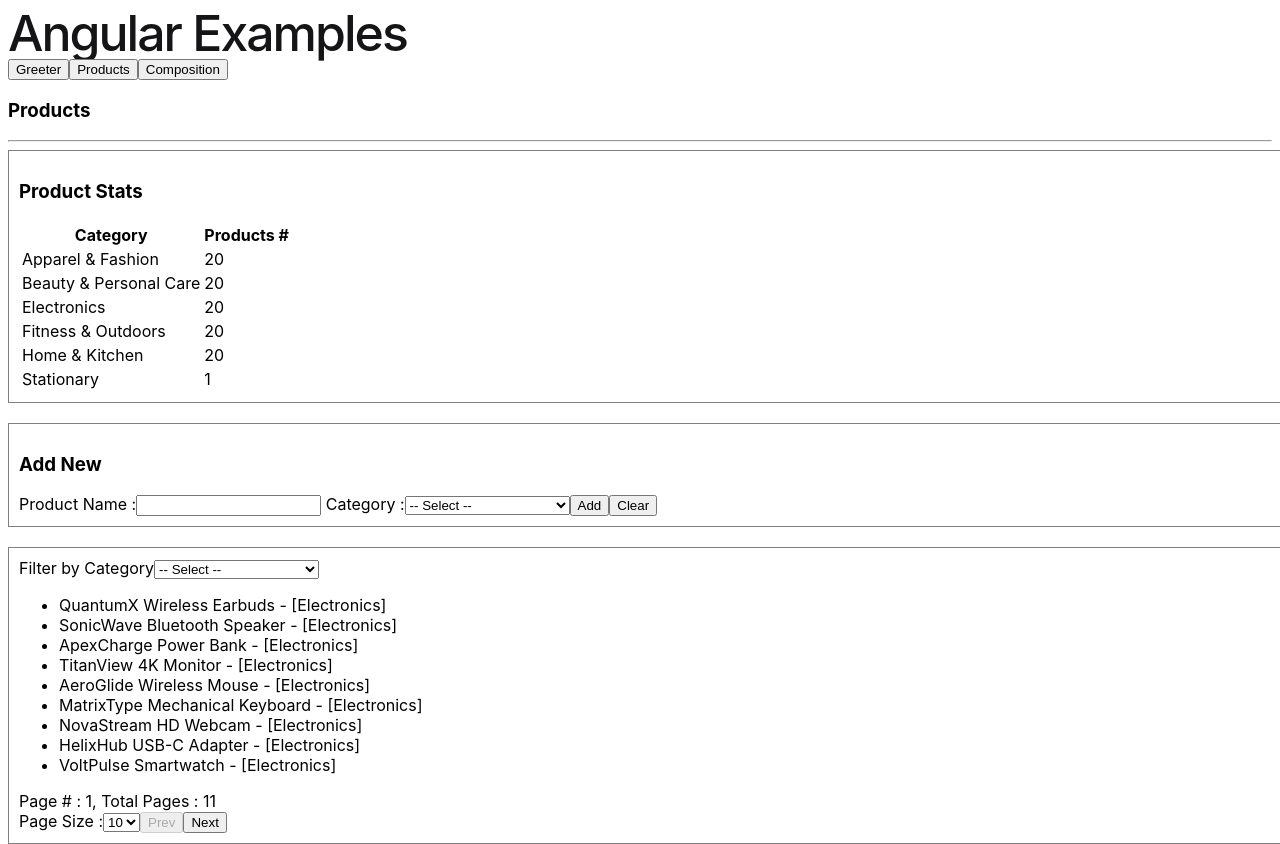
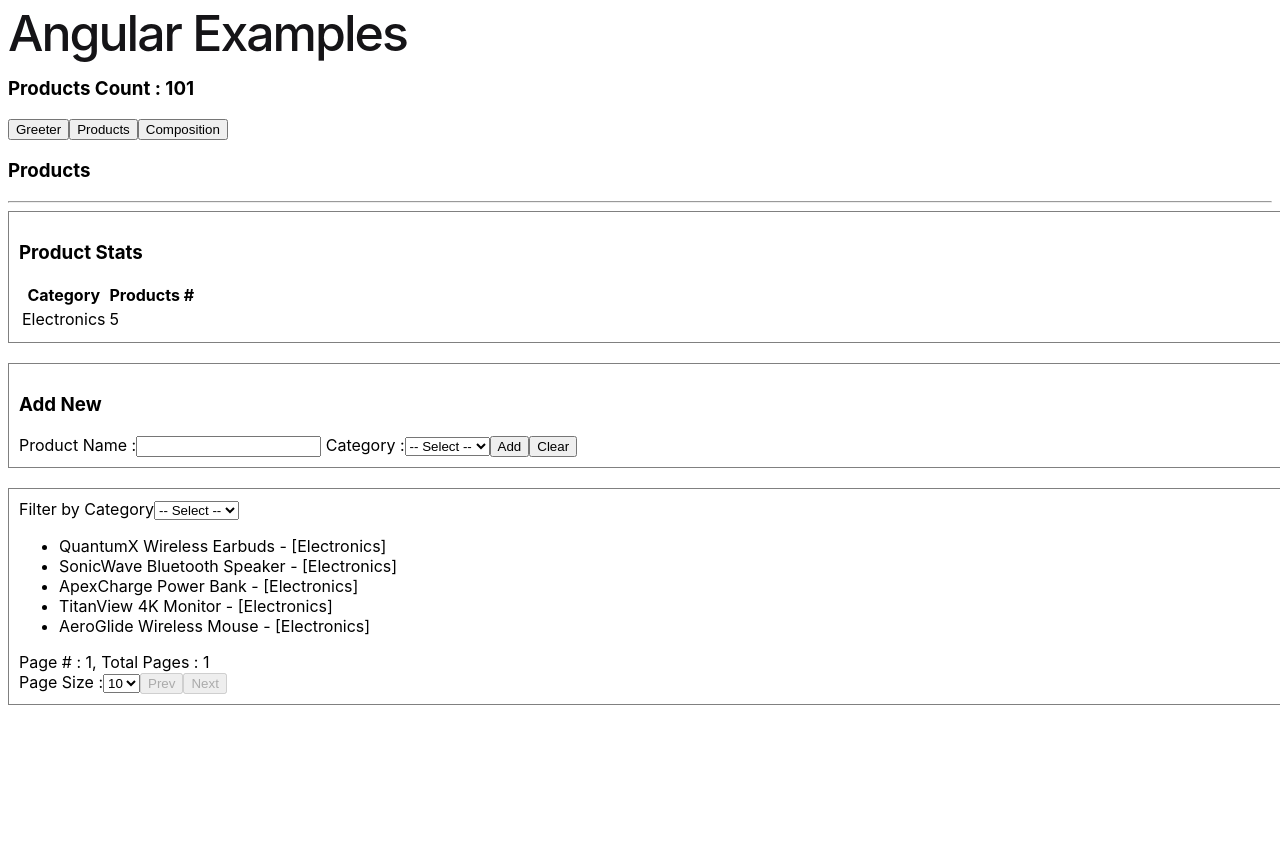
Before and after one commit to tkmagesh/Siemens-Angular-May-2026, an Angular app in the folder first-app/: page / in a window 1280 px wide. Both pictures are taken after a click on the button "Products". After the commit the page ends 816 px from the top, so only its background shows below. Built offline with nearby package versions, Linux system fonts and the light colour scheme.

Commit message:
services

```diff
--- a/first-app/src/app/app.html
+++ b/first-app/src/app/app.html
@@ -189,6 +189,7 @@
 </style>
 
   <h1>Angular Examples</h1>
+  <h3>Products Count : {{productsCount()}}</h3>
   <button (click)="userSelection.set($any($event.target).innerText)">Greeter</button>
   <button (click)="userSelection.set($any($event.target).innerText)">Products</button>
   <button (click)="userSelection.set($any($event.target).innerText)">Composition</button>
--- a/first-app/src/app/app.ts
+++ b/first-app/src/app/app.ts
@@ -1,9 +1,10 @@
-import { Component, signal } from '@angular/core';
+import { Component, computed, signal } from '@angular/core';
 import { RouterOutlet } from '@angular/router';
 import { Greeter  } from "./greeter/greeter";
 import { Products } from "./products/products";
 import { Parent } from './composition/parent';
 import { Child } from './composition/child';
+import { ProductsService } from './products/services/products-service';
 
 @Component({
   selector: 'app-root',
@@ -14,9 +15,17 @@ import { Child } from './composition/child';
     Parent
   ],
   templateUrl: './app.html',
-  styleUrl: './app.css'
+  styleUrl: './app.css',
+  providers:[ProductsService]
 })
 export class App {
   protected readonly title = signal('first-app');
   userSelection = signal('');
+
+  productsCount = computed(() => this.productsService.products().length)
+
+  constructor(private productsService : ProductsService){
+
+
+  }
 }
--- a/first-app/src/app/products/products.html
+++ b/first-app/src/app/products/products.html
@@ -1,11 +1,11 @@
 <h3>Products</h3>
 <hr>
-<app-products-stats [products]="svc.productNamesList()"></app-products-stats>
+<app-products-stats [products]="svc.products()"></app-products-stats>
 <app-product-editor
-    [categories]="svc.categoriesList"
+    [categories]="svc.categories"
     (create)="onProductCreated($event)"
 ></app-product-editor>
 <app-products-list
-    [list]="svc.productNamesList()"
-    [categories]="svc.categoriesList">
+    [list]="svc.products()"
+    [categories]="svc.categories">
 </app-products-list>
--- a/first-app/src/app/products/products.ts
+++ b/first-app/src/app/products/products.ts
@@ -5,17 +5,23 @@ import { ProductsStats } from './components/products-stats';
 import { ProductEditor } from './components/product-editor';
 import { ProductsList } from './components/products-list';
 import { ProductsService } from './services/products-service';
+import { ProductsServiceV2 } from './services/products-service-v2';
+import { IProductsService } from './services/Iproducts-services';
 
 @Component({
   selector: 'app-products',
   imports: [ ProductsStats, ProductEditor, ProductsList],
   templateUrl: './products.html',
   styleUrl: './products.css',
+  providers : [
+    { provide : ProductsService, useClass : ProductsServiceV2 }
+  ]
 })
 export class Products {
+  // public svc : ProductsService;
 
   constructor(public svc : ProductsService){
-
+    // this.svc = svc
   }
 
   onProductCreated(newProduct : Product){
--- /dev/null
+++ b/first-app/src/app/products/services/Iproducts-services.ts
@@ -0,0 +1,8 @@
+import { WritableSignal } from "@angular/core";
+import { Product } from "../models/Product";
+
+export interface IProductsService {
+    products : WritableSignal<Product[]>
+    categories : Set<string>
+    addNew : (newProduct: Product) => void
+}
--- /dev/null
+++ b/first-app/src/app/products/services/products-service-v2.ts
@@ -0,0 +1,51 @@
+import { Injectable, signal } from "@angular/core";
+import { Product } from "../models/Product";
+import { ProductsService } from "./products-service";
+import { IProductsService } from "./Iproducts-services";
+
+// Using Interfaces for abstraction
+/*
+@Injectable({
+    providedIn : 'root'
+})
+export class ProductsServiceV2 implements IProductsService {
+    products = signal<Product[]>([
+        // Electronics & Gadgets
+        { id: "prod-001", name: "QuantumX Wireless Earbuds", category: "Electronics" },
+        { id: "prod-002", name: "SonicWave Bluetooth Speaker", category: "Electronics" },
+        { id: "prod-003", name: "ApexCharge Power Bank", category: "Electronics" },
+        { id: "prod-004", name: "TitanView 4K Monitor", category: "Electronics" },
+        { id: "prod-005", name: "AeroGlide Wireless Mouse", category: "Electronics" }
+    ])
+
+    categories = new Set(['Stationary', 'Utencils'])
+
+    addNew(newProduct : Product){
+        newProduct.id = `prod-${this.products().length + 1}`
+        this.products.update(list => [...list, newProduct])
+    }
+} */
+
+// Using Inheritence for abstraction
+@Injectable({
+    providedIn: 'root'
+})
+export class ProductsServiceV2 extends ProductsService {
+
+    override products = signal<Product[]>([
+        // Electronics & Gadgets
+        { id: "prod-001", name: "QuantumX Wireless Earbuds", category: "Electronics" },
+        { id: "prod-002", name: "SonicWave Bluetooth Speaker", category: "Electronics" },
+        { id: "prod-003", name: "ApexCharge Power Bank", category: "Electronics" },
+        { id: "prod-004", name: "TitanView 4K Monitor", category: "Electronics" },
+        { id: "prod-005", name: "AeroGlide Wireless Mouse", category: "Electronics" }
+    ])
+
+    override categories = new Set(['Stationary', 'Utencils'])
+
+    // below code commented to use the base implemetation of ProductsService
+    /* addNew(newProduct: Product) {
+        newProduct.id = `prod-${this.products().length + 1}`
+        this.products.update(list => [...list, newProduct])
+    } */
+}
--- a/first-app/src/app/products/services/products-service.ts
+++ b/first-app/src/app/products/services/products-service.ts
@@ -1,11 +1,12 @@
 import { Injectable, signal } from "@angular/core";
 import { Product } from "../models/Product";
+import { IProductsService } from "./Iproducts-services";
 
 @Injectable({
     providedIn : 'root'
 })
-export class ProductsService {
-    productNamesList = signal<Product[]>([
+export class ProductsService /*implements IProductsService*/ {
+    products = signal<Product[]>([
         // Electronics & Gadgets
         { id: "prod-001", name: "QuantumX Wireless Earbuds", category: "Electronics" },
         { id: "prod-002", name: "SonicWave Bluetooth Speaker", category: "Electronics" },
@@ -119,10 +120,10 @@ export class ProductsService {
         { id: "prod-101", name: "Pen", category: "Stationary" }
     ])
 
-    categoriesList = this.productNamesList().reduce<Set<string>>((s, p) => s.add(p.category), new Set())
+    categories = this.products().reduce<Set<string>>((s, p) => s.add(p.category), new Set())
 
     addNew(newProduct : Product){
-        newProduct.id = `prod-${this.productNamesList().length + 1}`
-        this.productNamesList.update(list => [...list, newProduct])
+        newProduct.id = `prod-${this.products().length + 1}`
+        this.products.update(list => [...list, newProduct])
     }
 }
```
